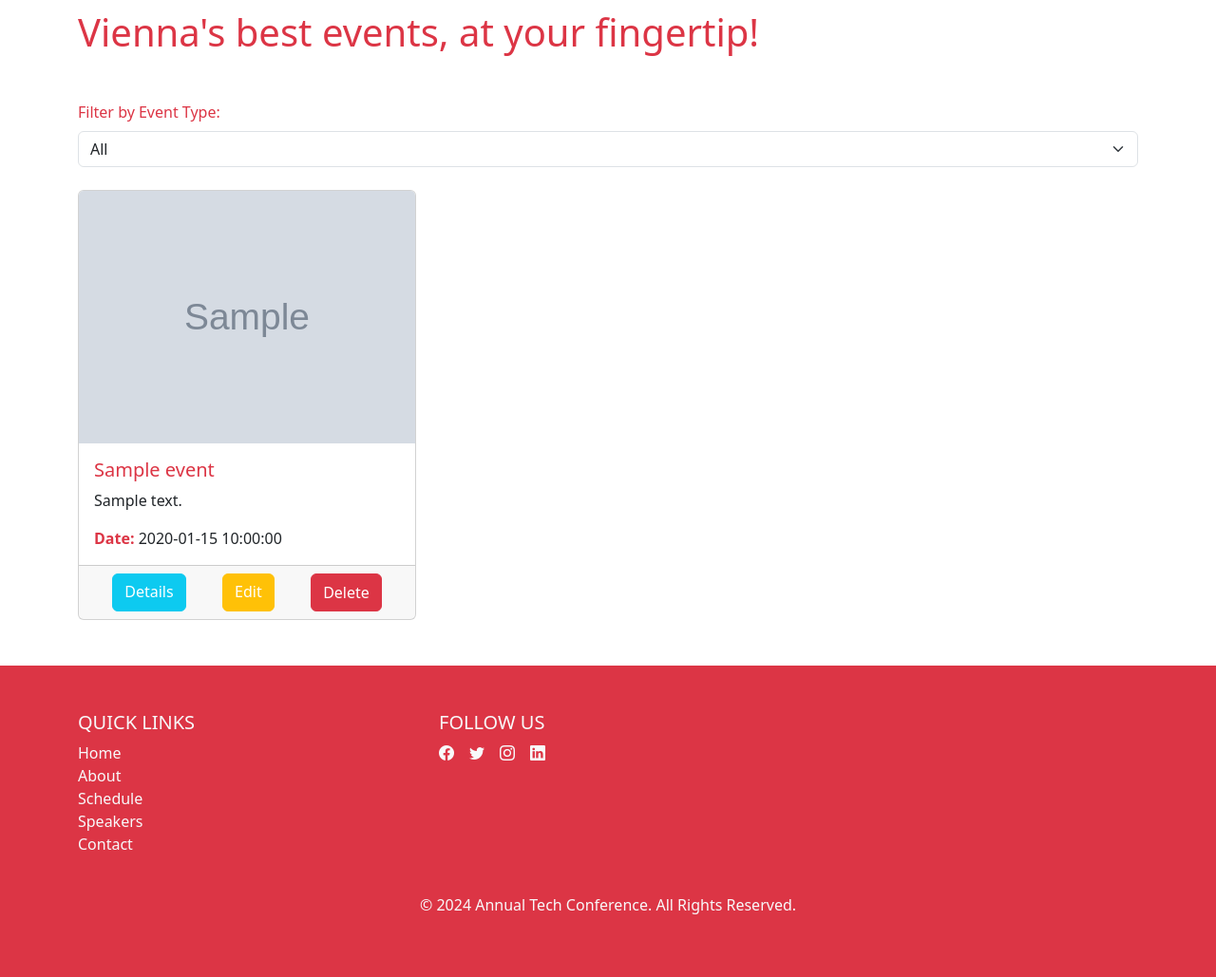
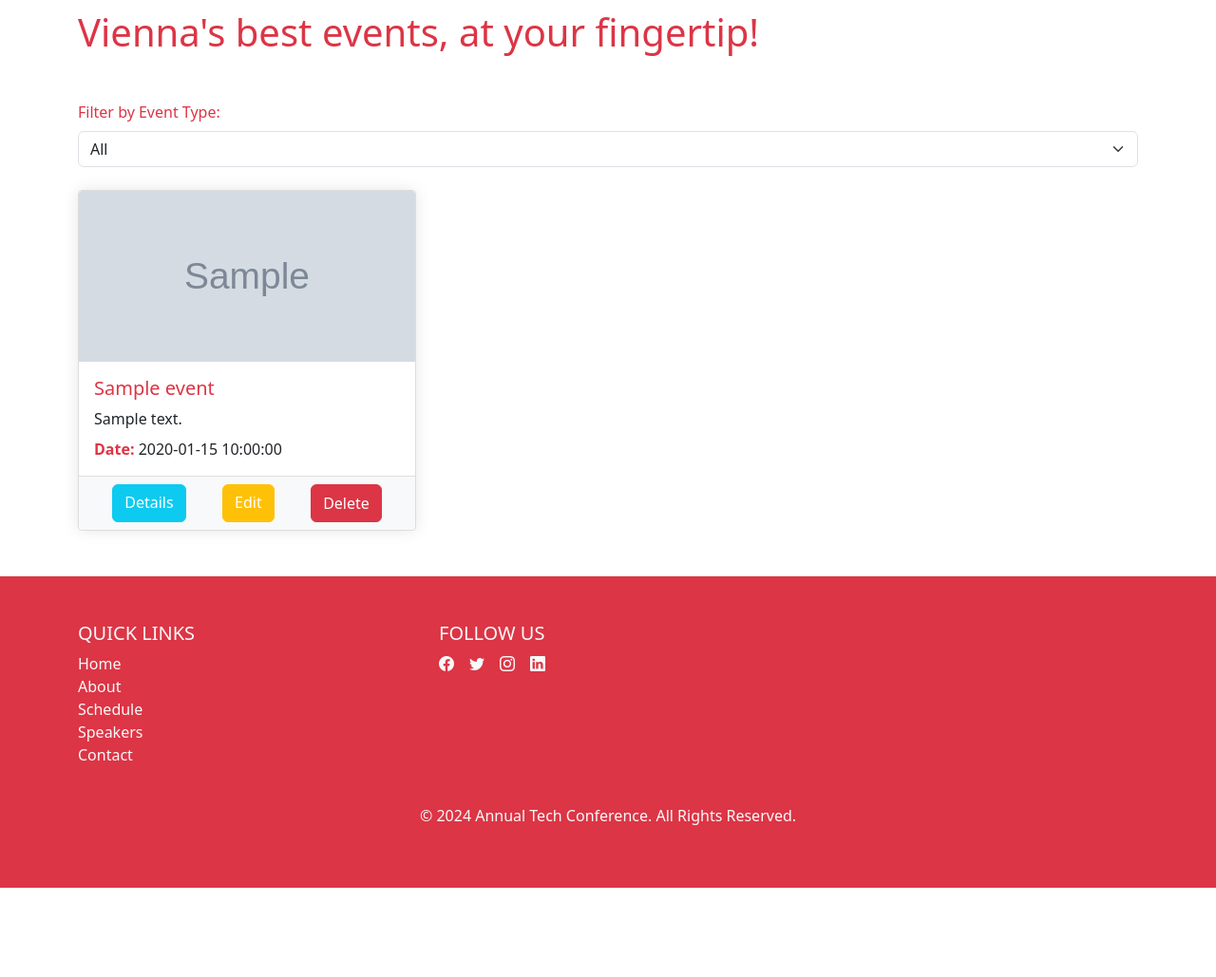
Before and after one commit to haoumoenica/Events_website, a Symfony app: template templates/event/index.html.twig in a window 1280 px wide. Shown: the part 142-1171 px from the top of the page at 95% size. After the commit the page ends 1077 px from the top, so only its background shows below. Run offline with Twig, Linux system fonts and the light colour scheme; the template is opened without the code that fills it: most values are stand-ins (such as "Sample title", 1, 10 or a date in 2020); grey boxes marked "Sample" are stand-in pictures; some libraries are stand-ins or nearby versions.

Commit message:
corrected css

```diff
--- a/public/css/index.css
+++ b/public/css/index.css
@@ -1,49 +1,33 @@
-/* Basic Hover Effect */
-.card {
-    transition: transform 0.3s ease, box-shadow 0.3s ease;
+.card-img-top {
+    height: 180px;
+    width: 100%;
+    object-fit: cover;
+    border-radius: .25rem .25rem 0 0;
   }
 
-  .card:hover {
-    transform: translateY(-10px) scale(1.03);
-    box-shadow: 0 5px 15px rgba(0, 0, 0, 0.2);
-  }
-
-  /* Rotate Effect */
-  .card.rotate-hover {
-    perspective: 1000px;
-  }
-
-  .card.rotate-hover .card-body {
-    transition: transform 0.6s;
-    transform-style: preserve-3d;
-  }
-
-  .card.rotate-hover:hover .card-body {
-    transform: rotateY(180deg);
+  .card {
+    display: flex;
+    flex-direction: column;
+    border: 1px solid #ddd;
+    border-radius: .25rem;
+    box-shadow: 0 0 1rem rgba(0, 0, 0, 0.1);
   }
 
   .card-body {
-    backface-visibility: hidden;
+    display: flex;
+    flex-direction: column;
+    flex-grow: 1;
   }
 
-  /* Flip Effect */
-  .card.flip {
-    transition: transform 0.6s;
-    transform-style: preserve-3d;
+  .card-footer {
+    background-color: #f8f9fa;
+    border-top: 1px solid #ddd;
   }
 
-  .card.flip:hover {
-    transform: rotateY(180deg);
+  .card-text {
+    margin-bottom: .5rem;
   }
 
-  .card .card-front,
-  .card .card-back {
-    position: absolute;
-    width: 100%;
-    height: 100%;
-    backface-visibility: hidden;
+  .card-footer .btn {
+    margin: 0 .5rem;
   }
-
-  .card .card-back {
-    transform: rotateY(180deg);
-  }
```
